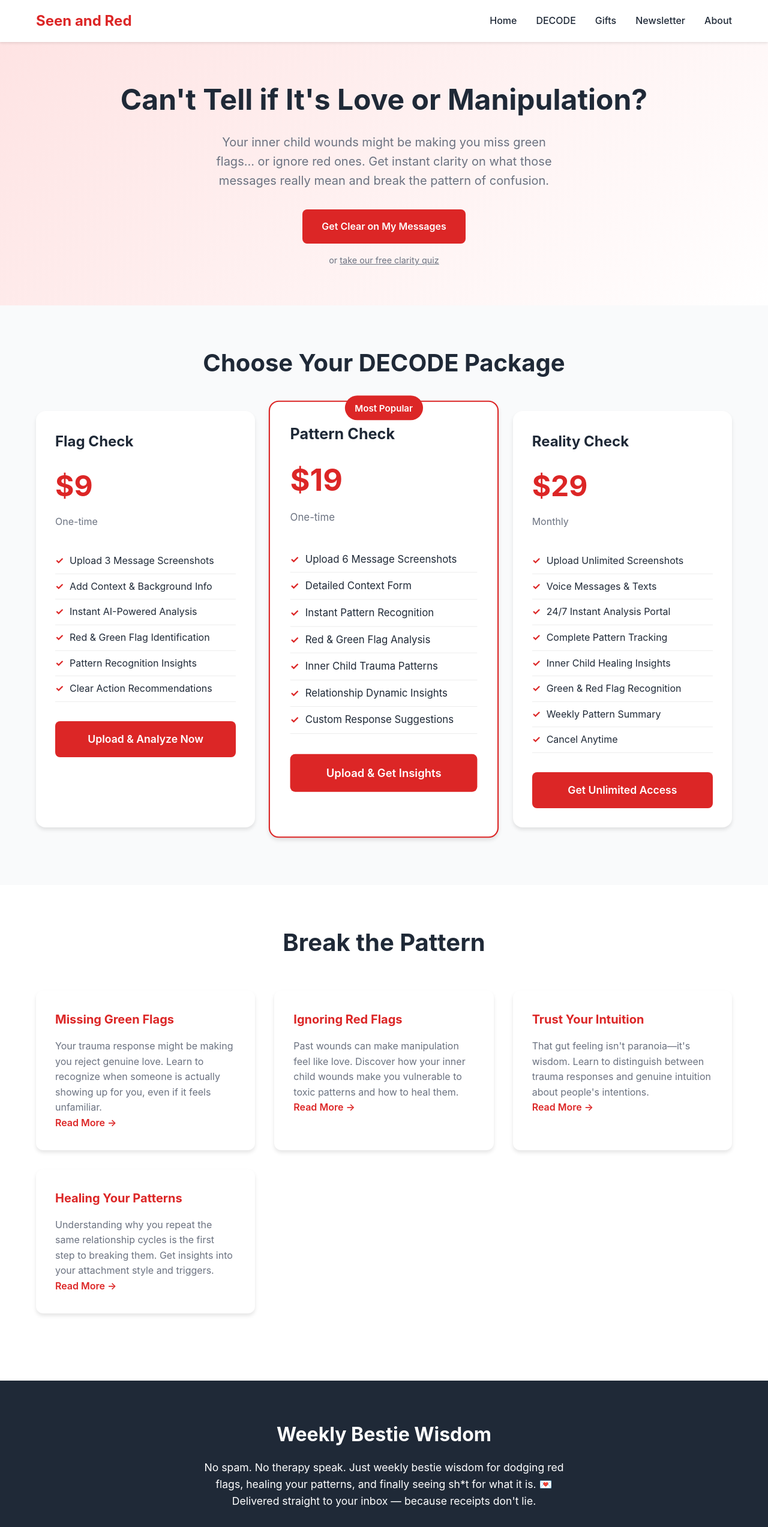
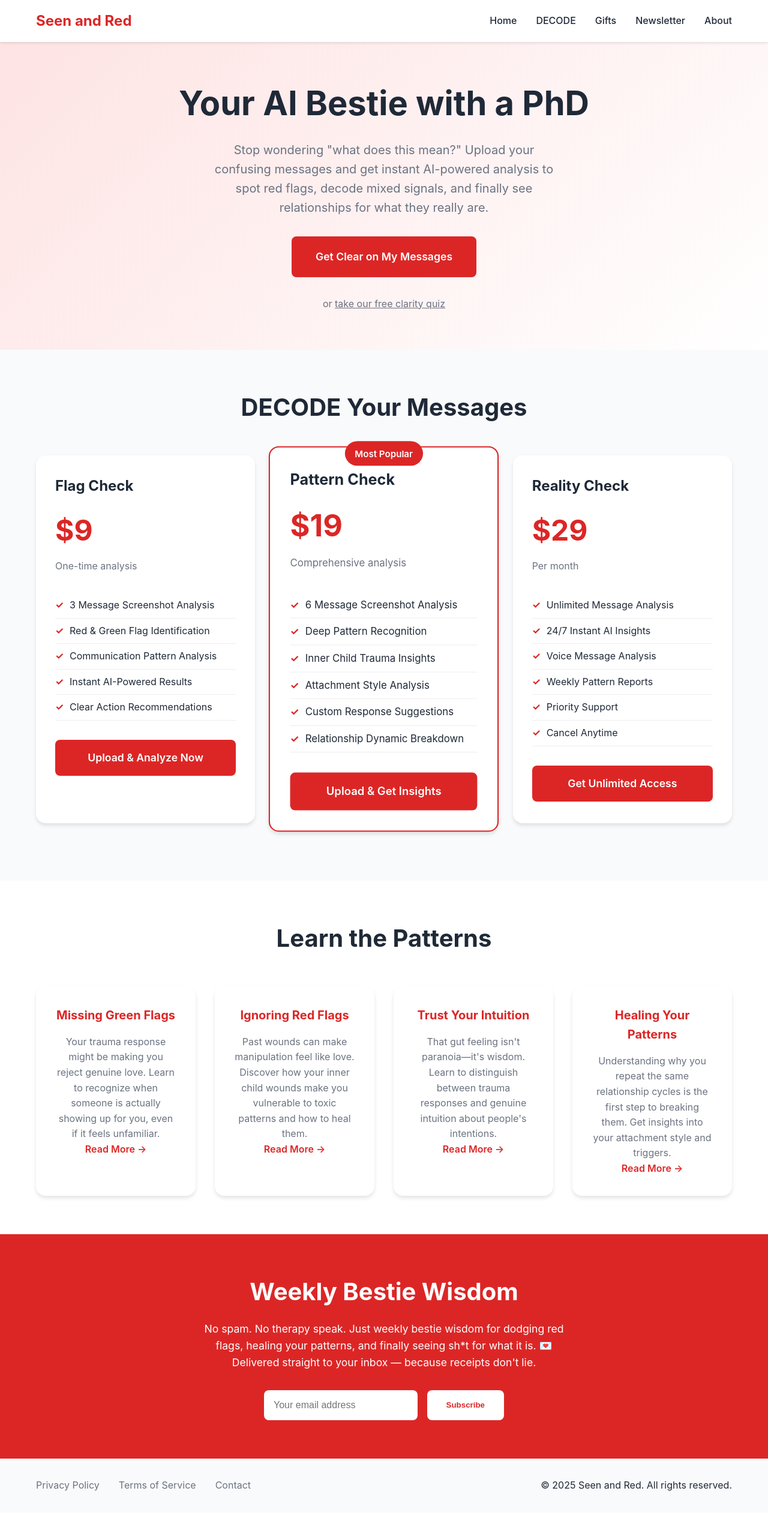
Before and after one commit to Missmv09/seenandred-site, a plain HTML site: page index.html in a window 1280 px wide. Shown: the top 2545 px of the page at 60% size. After the commit the page ends 2521 px from the top, so only its background shows below. Drawn offline with Linux system fonts and the light colour scheme.

Commit message:
Update index.html

```diff
--- a/index.html
+++ b/index.html
@@ -3,15 +3,14 @@
 <head>
     <meta charset="UTF-8">
     <meta name="viewport" content="width=device-width, initial-scale=1.0">
-    <title>Seen and Red - Decode the Red Flags</title>
-    <meta name="description" content="Learn to spot red flags, decode relationship patterns, and trust your intuition. Weekly wisdom for dodging toxic behavior and healing your patterns.">
+    <title>Seen and Red - Your AI Bestie with a PhD</title>
+    <meta name="description" content="AI-powered message analysis to help you spot red flags, decode mixed signals, and finally see relationships for what they really are.">
     <style>
         * {
             margin: 0;
             padding: 0;
             box-sizing: border-box;
         }
-
 
         :root {
             --primary-red: #dc2626;
@@ -85,7 +84,7 @@
         }
 
         .hero h1 {
-            font-size: 3rem;
+            font-size: 3.5rem;
             margin-bottom: 1rem;
             color: var(--dark-gray);
         }
@@ -103,11 +102,13 @@
             display: inline-block;
             background: var(--primary-red);
             color: var(--white);
-            padding: 1rem 2rem;
+            padding: 1.25rem 2.5rem;
             text-decoration: none;
             border-radius: 8px;
             font-weight: 600;
+            font-size: 1.1rem;
             transition: background 0.3s;
+            margin-bottom: 1rem;
         }
 
         .cta-button:hover {
@@ -115,13 +116,9 @@
         }
 
         .secondary-cta {
+            display: block;
             margin-top: 1rem;
-            font-size: 0.9rem;
             color: var(--medium-gray);
-        }
-
-        .secondary-cta a:hover {
-            color: var(--primary-red);
         }
 
         /* DECODE Section */
@@ -208,10 +205,10 @@
 
         .pricing-features li:before {
             content: "✓";
+            position: absolute;
+            left: 0;
             color: var(--primary-red);
             font-weight: bold;
-            position: absolute;
-            left: 0;
         }
 
         .pricing-button {
@@ -234,10 +231,9 @@
             background: var(--dark-red);
         }
 
-        /* Feature Cards */
+        /* Features Section */
         .features {
             padding: 4rem 0;
-            background: var(--white);
         }
 
         .features h2 {
@@ -249,22 +245,21 @@
 
         .feature-grid {
             display: grid;
-            grid-template-columns: repeat(auto-fit, minmax(300px, 1fr));
+            grid-template-columns: repeat(auto-fit, minmax(250px, 1fr));
             gap: 2rem;
-            margin-bottom: 3rem;
         }
 
         .feature-card {
             background: var(--white);
+            border-radius: 16px;
             padding: 2rem;
-            border-radius: 12px;
             box-shadow: 0 4px 6px rgba(0,0,0,0.1);
-            transition: transform 0.3s, box-shadow 0.3s;
+            text-align: center;
+            transition: transform 0.3s;
         }
 
         .feature-card:hover {
             transform: translateY(-4px);
-            box-shadow: 0 8px 20px rgba(0,0,0,0.15);
         }
 
         .feature-card h3 {
@@ -280,14 +275,14 @@
 
         /* Newsletter Section */
         .newsletter {
-            background: var(--dark-gray);
+            background: var(--primary-red);
             color: var(--white);
             padding: 4rem 0;
             text-align: center;
         }
 
         .newsletter h2 {
-            font-size: 2rem;
+            font-size: 2.5rem;
             margin-bottom: 1rem;
         }
 
@@ -301,10 +296,9 @@
 
         .newsletter-form {
             display: flex;
-            justify-content: center;
-            gap: 1rem;
             max-width: 400px;
             margin: 0 auto;
+            gap: 1rem;
         }
 
         .newsletter-form input {
@@ -316,10 +310,10 @@
         }
 
         .newsletter-form button {
+            background: var(--white);
+            color: var(--primary-red);
+            border: none;
             padding: 1rem 2rem;
-            background: var(--primary-red);
-            color: var(--white);
-            border: none;
             border-radius: 8px;
             font-weight: 600;
             cursor: pointer;
@@ -327,61 +321,7 @@
         }
 
         .newsletter-form button:hover {
-            background: var(--dark-red);
-        }
-
-        /* About Section */
-        .about-section {
-            padding: 4rem 0;
             background: var(--light-gray);
-        }
-
-        .about-section h2 {
-            text-align: center;
-            font-size: 2.5rem;
-            margin-bottom: 2rem;
-            color: var(--dark-gray);
-        }
-
-        .about-content {
-            max-width: 800px;
-            margin: 0 auto;
-            line-height: 1.6;
-        }
-
-        .about-content p {
-            margin-bottom: 1.5rem;
-            color: var(--dark-gray);
-            font-size: 1.1rem;
-        }
-
-        .disclaimer {
-            background: var(--white);
-            border: 2px solid var(--primary-red);
-            border-radius: 12px;
-            padding: 2rem;
-            margin-top: 2rem;
-        }
-
-        .disclaimer h3 {
-            color: var(--primary-red);
-            margin-bottom: 1rem;
-            font-size: 1.25rem;
-        }
-
-        .disclaimer p {
-            margin-bottom: 1rem;
-            color: var(--dark-gray);
-        }
-
-        .disclaimer ul {
-            margin: 1rem 0;
-            padding-left: 1.5rem;
-            color: var(--dark-gray);
-        }
-
-        .disclaimer li {
-            margin-bottom: 0.5rem;
         }
 
         /* Footer */
@@ -580,7 +520,7 @@
     <header>
         <div class="container">
             <div class="header-content">
-                <a href="#" class="logo">Seen and Red</a>
+                <a href="#home" class="logo">Seen and Red</a>
                 <nav>
                     <ul>
                         <li><a href="#home">Home</a></li>
@@ -597,8 +537,8 @@
     <main>
         <section id="home" class="hero">
             <div class="container">
-                <h1>Can't Tell if It's Love or Manipulation?</h1>
-                <p class="subtitle">Your inner child wounds might be making you miss green flags... or ignore red ones. Get instant clarity on what those messages really mean and break the pattern of confusion.</p>
+                <h1>Your AI Bestie with a PhD</h1>
+                <p class="subtitle">Stop wondering "what does this mean?" Upload your confusing messages and get instant AI-powered analysis to spot red flags, decode mixed signals, and finally see relationships for what they really are.</p>
                 <a href="#decode" class="cta-button">Get Clear on My Messages</a>
                 <p class="secondary-cta">or <a href="https://tally.so/r/me8pJE" target="_blank" style="color: var(--medium-gray); text-decoration: underline; font-weight: normal;">take our free clarity quiz</a></p>
             </div>
@@ -606,21 +546,19 @@
 
         <section id="decode" class="decode-section">
             <div class="container">
-                <h2>Choose Your DECODE Package</h2>
-
+                <h2>DECODE Your Messages</h2>
                 <div class="pricing-grid">
                     <div class="pricing-card">
                         <div class="pricing-header">
                             <h3>Flag Check</h3>
                             <div class="price">$9</div>
-                            <p class="price-period">One-time</p>
+                            <p class="price-period">One-time analysis</p>
                         </div>
                         <ul class="pricing-features">
-                            <li>Upload 3 Message Screenshots</li>
-                            <li>Add Context & Background Info</li>
-                            <li>Instant AI-Powered Analysis</li>
+                            <li>3 Message Screenshot Analysis</li>
                             <li>Red & Green Flag Identification</li>
-                            <li>Pattern Recognition Insights</li>
+                            <li>Communication Pattern Analysis</li>
+                            <li>Instant AI-Powered Results</li>
                             <li>Clear Action Recommendations</li>
                         </ul>
                         <a href="https://buy.stripe.com/28E00i2RnfSC546gtr9EI0b" class="pricing-button">Upload & Analyze Now</a>
@@ -631,16 +569,15 @@
                         <div class="pricing-header">
                             <h3>Pattern Check</h3>
                             <div class="price">$19</div>
-                            <p class="price-period">One-time</p>
+                            <p class="price-period">Comprehensive analysis</p>
                         </div>
                         <ul class="pricing-features">
-                            <li>Upload 6 Message Screenshots</li>
-                            <li>Detailed Context Form</li>
-                            <li>Instant Pattern Recognition</li>
-                            <li>Red & Green Flag Analysis</li>
-                            <li>Inner Child Trauma Patterns</li>
-                            <li>Relationship Dynamic Insights</li>
+                            <li>6 Message Screenshot Analysis</li>
+                            <li>Deep Pattern Recognition</li>
+                            <li>Inner Child Trauma Insights</li>
+                            <li>Attachment Style Analysis</li>
                             <li>Custom Response Suggestions</li>
+                            <li>Relationship Dynamic Breakdown</li>
                         </ul>
                         <a href="https://buy.stripe.com/28E3cueA58qa4023GF9EI0a" class="pricing-button">Upload & Get Insights</a>
                     </div>
@@ -649,16 +586,14 @@
                         <div class="pricing-header">
                             <h3>Reality Check</h3>
                             <div class="price">$29</div>
-                            <p class="price-period">Monthly</p>
+                            <p class="price-period">Per month</p>
                         </div>
                         <ul class="pricing-features">
-                            <li>Upload Unlimited Screenshots</li>
-                            <li>Voice Messages & Texts</li>
-                            <li>24/7 Instant Analysis Portal</li>
-                            <li>Complete Pattern Tracking</li>
-                            <li>Inner Child Healing Insights</li>
-                            <li>Green & Red Flag Recognition</li>
-                            <li>Weekly Pattern Summary</li>
+                            <li>Unlimited Message Analysis</li>
+                            <li>24/7 Instant AI Insights</li>
+                            <li>Voice Message Analysis</li>
+                            <li>Weekly Pattern Reports</li>
+                            <li>Priority Support</li>
                             <li>Cancel Anytime</li>
                         </ul>
                         <a href="https://buy.stripe.com/3cI3cu1NjeOy68a6SR9EI03" class="pricing-button">Get Unlimited Access</a>
@@ -667,9 +602,9 @@
             </div>
         </section>
 
-        <section id="features" class="features">
+        <section class="features">
             <div class="container">
-                <h2>Break the Pattern</h2>
+                <h2>Learn the Patterns</h2>
                 <div class="feature-grid">
                     <div class="feature-card">
                         <h3>Missing Green Flags</h3>
@@ -719,17 +654,15 @@
                 <iframe name="hidden-iframe" id="hidden-iframe" style="display: none;"></iframe>
             </div>
         </section>
-
-
     </main>
 
     <footer>
         <div class="container">
             <div class="footer-content">
                 <div class="footer-links">
-                    <a href="#privacy">Privacy Policy</a>
-                    <a href="#terms">Terms of Service</a>
-                    <a href="#contact">Contact</a>
+                    <a href="https://seenandred.com/privacy.html">Privacy Policy</a>
+                    <a href="https://seenandred.com/terms.html">Terms of Service</a>
+                    <a href="https://seenandred.com/contact.html">Contact</a>
                 </div>
                 <p>&copy; 2025 Seen and Red. All rights reserved.</p>
             </div>
```
